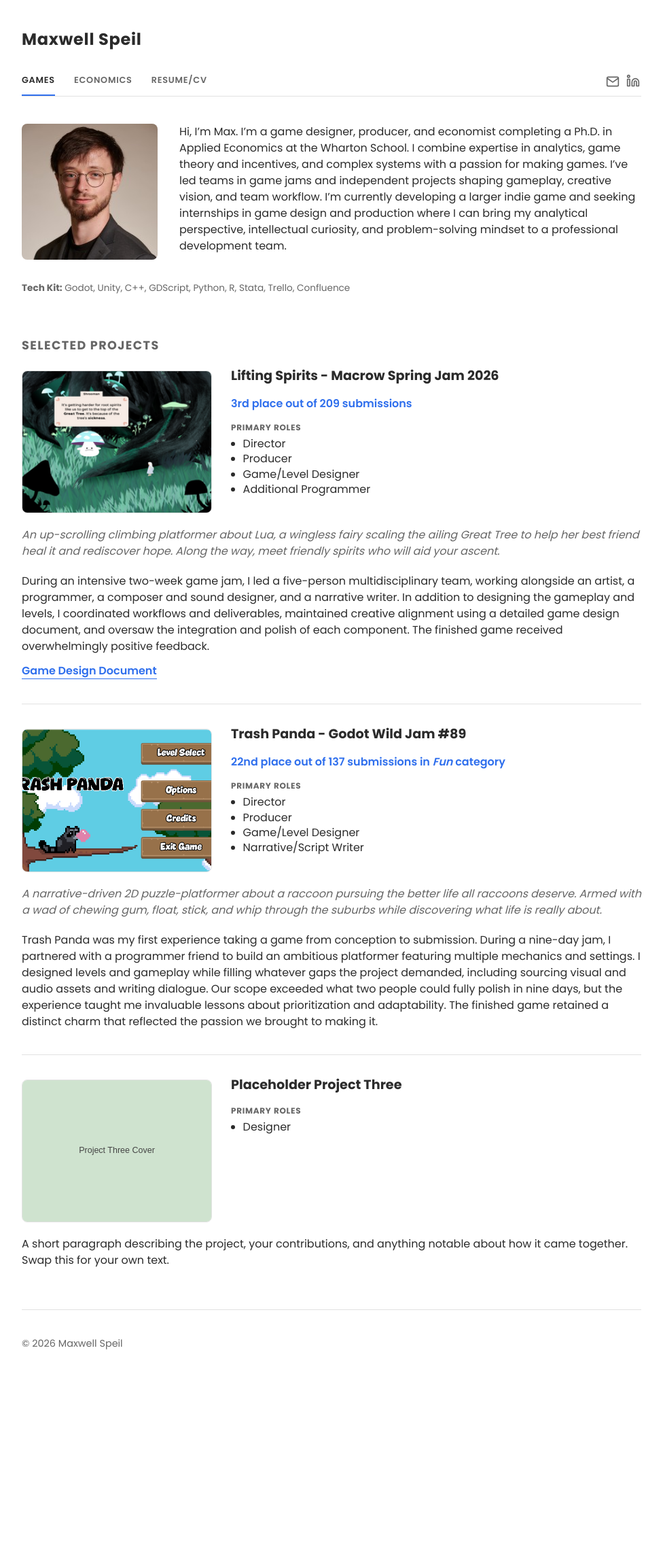
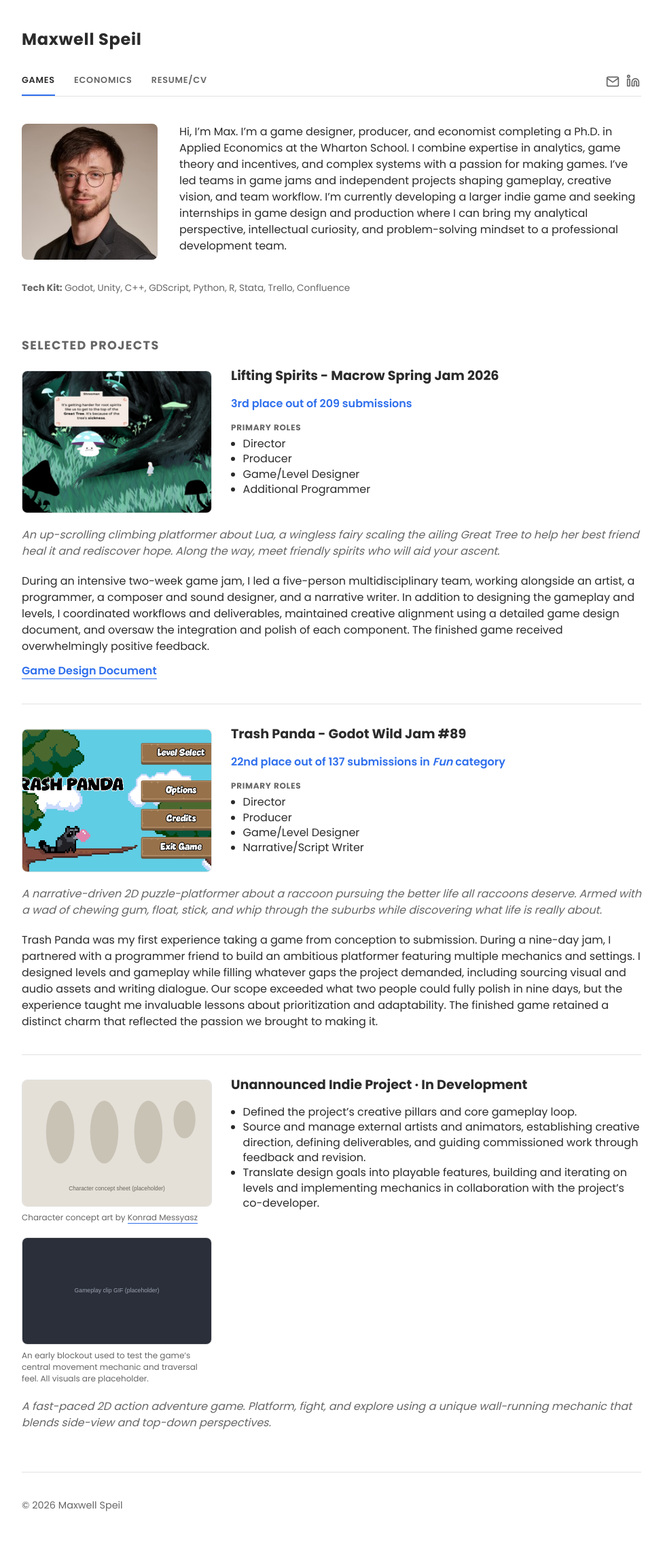
Before and after one commit to mspeil/mspeil.github.io, a Jekyll site: the page built from index.html, in a window 1280 px wide. Shown: the whole page at 68% size, without its empty margins (152-1128 px from the left). Built offline with Jekyll 4.4.1, drawn with Linux system fonts in a browser that asks for light colours; before the commit the page ends 2042 px from its top, so only the background shows below that.

Commit message:
Replace placeholder project with Unannounced Indie Project entry
Adds a stacked media column (full character concept sheet with artist
credit link, plus a gameplay GIF with caption), a plain bullet list of
contributions, and support for projects without an itch.io page.
Image and GIF are placeholders until the real files are added.

Co-Authored-By: Claude Sonnet 5 <noreply@anthropic.com>

```diff
--- a/_data/projects.yml
+++ b/_data/projects.yml
@@ -5,6 +5,10 @@
 # description is a short blurb about the game itself; blurb is about your contributions.
 # result is optional -- delete the line entirely if a project has nothing to report.
 # gdd_url is optional too -- points at a PDF you've dropped in /assets/docs/.
+# itch_url is optional -- without it the title and thumbnail are not links.
+# gif (with image_credit / gif_caption) switches the left column to a stacked
+#   image + GIF layout (full image shown, no crop). bullets is a plain bullet
+#   list with no "Primary Roles" label, used instead of primary_roles.
 - name: "Lifting Spirits - Macrow Spring Jam 2026"
   itch_url: "https://table3games.itch.io/lifting-spirits"
   image: "/assets/img/projects/thumbnail1.png"
@@ -49,11 +53,18 @@
     game retained a distinct charm that reflected the passion we brought to making it.
   result: "22nd place out of 137 submissions in <em>Fun</em> category"
 
-- name: "Placeholder Project Three"
-  itch_url: "https://your-username.itch.io/project-three"
-  image: "/assets/img/projects/placeholder3.svg"
-  primary_roles:
-    - Designer
-  blurb: >
-    A short paragraph describing the project, your contributions, and
-    anything notable about how it came together. Swap this for your own text.
+- name: "Unannounced Indie Project · In Development"
+  image: "/assets/img/projects/character-sheet-placeholder.svg"
+  image_credit:
+    text: "Character concept art by"
+    name: "Konrad Messyasz"
+    url: "https://www.messyrad.com/"
+  gif: "/assets/img/projects/gameplay-placeholder.svg"
+  gif_caption: "An early blockout used to test the game’s central movement mechanic and traversal feel. All visuals are placeholder."
+  description: >
+    A fast-paced 2D action adventure game. Platform, fight, and explore using a unique
+    wall-running mechanic that blends side-view and top-down perspectives.
+  bullets:
+    - "Defined the project’s creative pillars and core gameplay loop."
+    - "Source and manage external artists and animators, establishing creative direction, defining deliverables, and guiding commissioned work through feedback and revision."
+    - "Translate design goals into playable features, building and iterating on levels and implementing mechanics in collaboration with the project’s co-developer."
--- a/assets/css/style.css
+++ b/assets/css/style.css
@@ -196,6 +196,44 @@ header.site-header h1 {
   display: block;
 }
 
+.project-media {
+  flex-shrink: 0;
+  width: 280px;
+  display: flex;
+  flex-direction: column;
+  gap: 20px;
+  align-self: flex-start;
+}
+
+.media-figure {
+  margin: 0;
+}
+
+.media-img {
+  display: block;
+  width: 100%;
+  height: auto;
+  border-radius: 8px;
+  border: 1px solid var(--border);
+}
+
+.media-caption {
+  margin-top: 8px;
+  font-size: 0.75rem;
+  line-height: 1.4;
+  color: var(--muted);
+}
+
+.media-caption a {
+  color: inherit;
+  text-decoration: none;
+  border-bottom: 1px solid var(--accent);
+}
+
+.media-caption a:hover {
+  color: var(--accent);
+}
+
 .project-info {
   flex: 1;
   min-width: 260px;
@@ -340,7 +378,8 @@ footer.site-footer {
     height: 140px;
   }
 
-  .project-thumb {
+  .project-thumb,
+  .project-media {
     width: 100%;
   }
 }
--- a/index.html
+++ b/index.html
@@ -28,14 +28,41 @@ nav: games
     {% for project in site.data.projects %}
     <article class="project-item">
       <div class="project-top">
+        {% if project.gif %}
+        <div class="project-media">
+          <figure class="media-figure">
+            <img class="media-img" src="{{ project.image | relative_url }}" alt="{{ project.name }} character concept art">
+            {% if project.image_credit %}
+            <figcaption class="media-caption">{{ project.image_credit.text }} <a href="{{ project.image_credit.url }}" target="_blank" rel="noopener">{{ project.image_credit.name }}</a></figcaption>
+            {% endif %}
+          </figure>
+          <figure class="media-figure">
+            <img class="media-img" src="{{ project.gif | relative_url }}" alt="{{ project.name }} gameplay clip">
+            {% if project.gif_caption %}
+            <figcaption class="media-caption">{{ project.gif_caption }}</figcaption>
+            {% endif %}
+          </figure>
+        </div>
+        {% else %}
         <a class="project-thumb" href="{{ project.itch_url }}" target="_blank" rel="noopener">
           <img src="{{ project.image | relative_url }}" alt="{{ project.name }} cover art">
         </a>
+        {% endif %}
         <div class="project-info">
-          <h3><a href="{{ project.itch_url }}" target="_blank" rel="noopener">{{ project.name }}</a></h3>
+          <h3>{% if project.itch_url %}<a href="{{ project.itch_url }}" target="_blank" rel="noopener">{{ project.name }}</a>{% else %}{{ project.name }}{% endif %}</h3>
 
           {% if project.result %}
           <p class="result">{{ project.result }}</p>
+          {% endif %}
+
+          {% if project.bullets %}
+          <div class="roles contributions">
+            <ul>
+              {% for item in project.bullets %}
+              <li>{{ item }}</li>
+              {% endfor %}
+            </ul>
+          </div>
           {% endif %}
 
           {% if project.primary_roles %}
```
Also changed, not shown: assets/img/projects/character-sheet-placeholder.svg (added), assets/img/projects/gameplay-placeholder.svg (added), assets/img/projects/placeholder3.svg (deleted).
